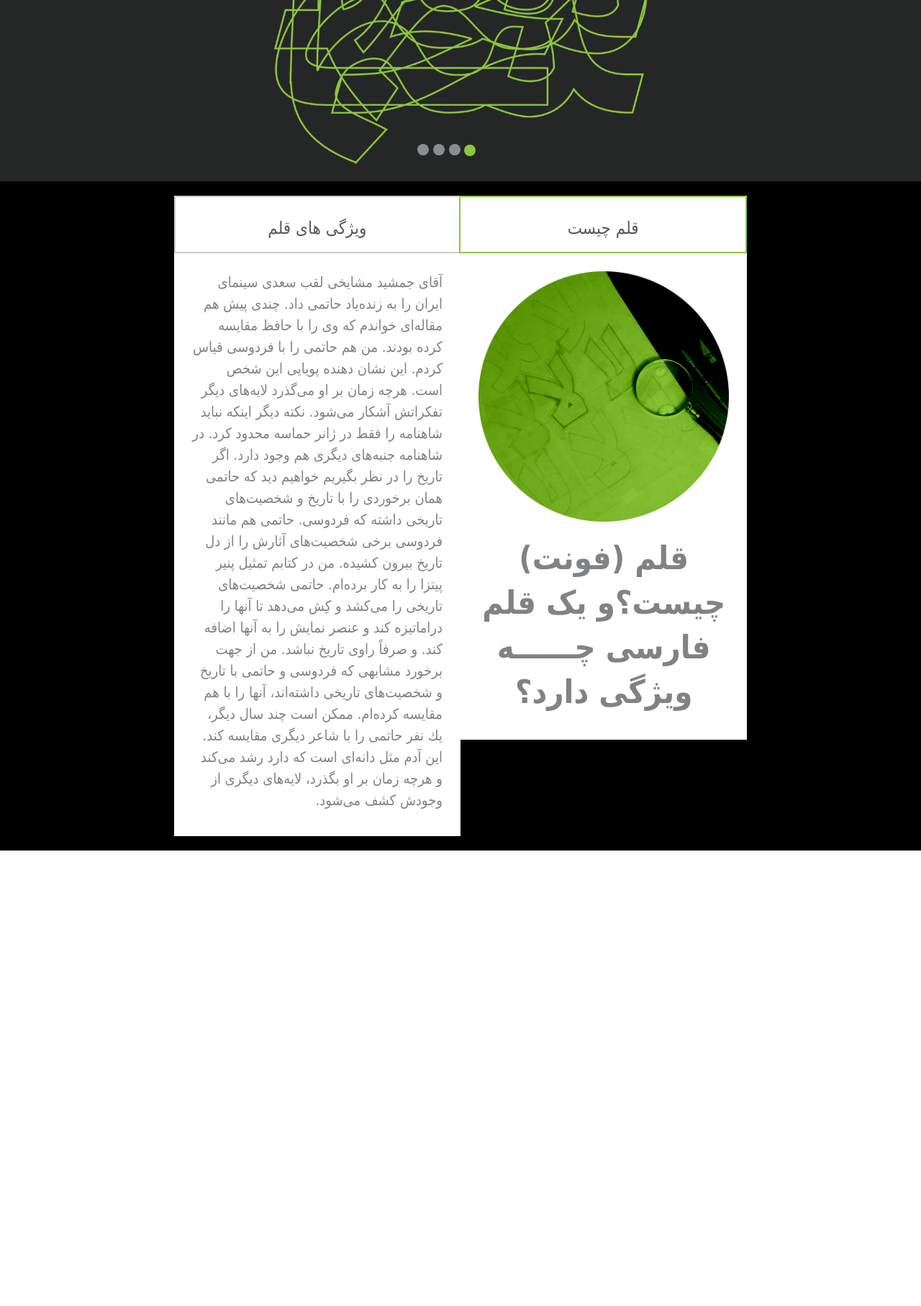
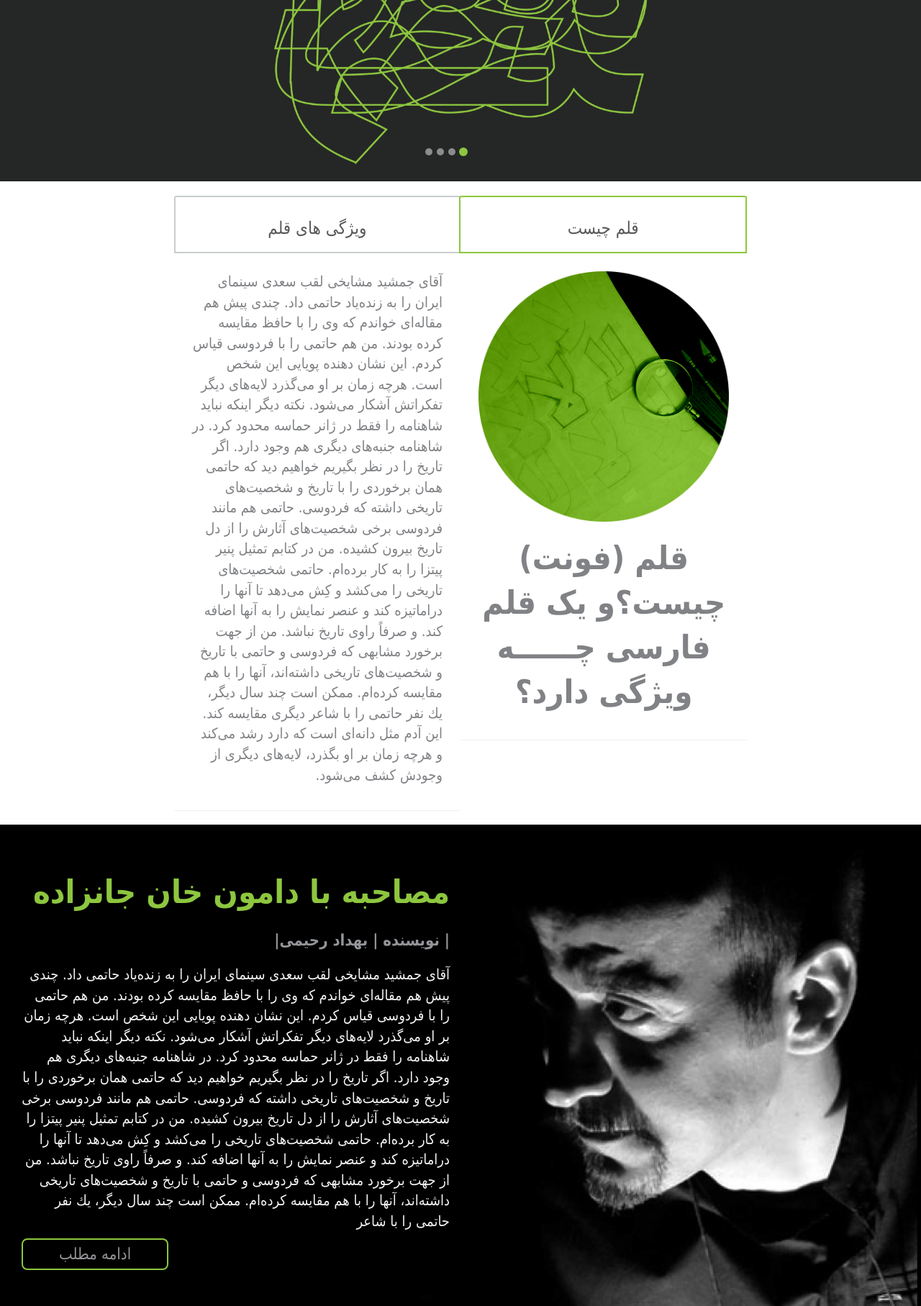
Before and after one commit to hamidfzm/pfont, a Flask app: page / in a window 1280 px wide. Shown: the part 304-2119 px from the top of the page at 72% size. Before the commit the page ends 1486 px from the top, so only its background shows below. Run offline with Flask 2, Linux system fonts and the light colour scheme; some libraries are stand-ins or nearby versions; some web fonts are replaced.

Commit message:
adding interview section

```diff
--- a/statics/css/style.css
+++ b/statics/css/style.css
@@ -14,35 +14,53 @@ body {
 }
 
 .carousel-indicators li {
-    width: 16px;
-    height: 16px;
-    margin: 1px;
+    /*width: 16px;*/
+    /*height: 16px;*/
+    /*margin: 1px;*/
     background-color: #8a8c8f;
     border-radius: 16px;
     border: 0;
 }
 
 .carousel-indicators .active {
-    width: 16px;
-    height: 16px;
+    /*width: 16px;*/
+    /*height: 16px;*/
     background-color: #8dc63f;
+}
+
+/* center bootstrap carousel img */
+.carousel-inner > .item > img {
+    margin: 0 auto;
 }
 
 @media (max-width: 767px) {
     .carousel-indicators li {
-        width: 12px;
-        height: 12px;
-        margin: 1px;
+        /*width: 12px;*/
+        /*height: 12px;*/
+        /*margin: 1px;*/
         background-color: #8a8c8f;
         border-radius: 12px;
         border: 0;
     }
 
     .carousel-indicators .active {
-        width: 10px;
-        height: 12px;
+        /*width: 10px;*/
+        /*height: 12px;*/
         background-color: #8dc63f;
     }
+}
+
+@media (min-width: 768px) {
+    .damon {
+        background-color: red;
+    }
+}
+
+.damon {
+    background-color: #000000;
+    background-size: contain;
+    background-repeat: no-repeat;
+    background-position: bottom right;
 }
 
 .panel {
@@ -75,7 +93,7 @@ body {
 }
 
 .panel-heading.active {
-    z-index: 9999;
+    z-index: 2;
     position: relative;
     border: 2px solid #8dc63f;
 }
@@ -88,15 +106,49 @@ body {
     margin-right: -2px;
 }
 
-.panel-body p, h1 {
+#summery p, h1 {
     color: #808285;
     font-size: 20px;
     font-weight: 400;
-    line-height: 30px;
 }
 
-.panel-body h1 {
+#summery h1 {
     font-size: 45px;
     font-weight: 600;
     line-height: 62px;
 }
+
+#interview h1 {
+    color: #8dc63f;
+    font-size: 45px; /* Approximation due to font substitution */
+    font-weight: 600;
+    line-height: 47px; /* Approximation due to font substitution */
+}
+
+#interview h3 {
+    color: #939598;
+    font-size: 22px; /* Approximation due to font substitution */
+    font-weight: 600;
+    line-height: 47px; /* Approximation due to font substitution */
+}
+
+.damon p {
+    color: #f2f2f3;
+    font-size: 20px;
+    font-weight: 400;
+}
+
+.btn-line {
+    color: #939598;
+    font-size: 22px;
+    font-weight: 400;
+    line-height: 30px;
+    padding: 5px 50px 5px 50px;
+    border: 2px solid #8dc63f;
+    border-radius: 8px;
+    background-color: transparent;
+}
+
+.btn-line:hover, .btn-line:focus{
+    background-color: #8dc63f;
+}
--- a/templates/base.html
+++ b/templates/base.html
@@ -24,7 +24,7 @@
     <!-- Include all compiled plugins (below), or include individual files as needed -->
 
 </head>
-<body style="background-color: #000000;">
+<body>
 <section id="navbar">
     <nav class="navbar navbar-fixed-top" role="navigation">
         <div class="container" style="height: 100px">
--- a/templates/index.html
+++ b/templates/index.html
@@ -56,6 +56,7 @@
                         <div class="tab-content">
                             <div class="tab-pane fade in active text-center home" id="home">
                                 <img src="{{ url_for('static', filename='image/why.png') }}">
+
                                 <h1>قلم (فونت) چیست؟و یک قلم فارسی چــــــه ویژگی دارد؟</h1>
                             </div>
                             <div class="tab-pane fade svn" id="svn">svnfddf</div>
@@ -74,7 +75,9 @@
                     <div class="panel-body">
                         <div class="tab-content">
                             <div class="tab-pane fade in active home" id="home">
-                                <p>آقای جمشید مشایخی لقب سعدی سینمای ایران را به زنده‌یاد حاتمی داد. چندی پیش هم مقاله‌ای خواندم كه وی را با حافظ مقایسه كرده بودند. من هم حاتمی را با فردوسی‌ قیاس كردم. این نشان دهنده پویایی این شخص است. هرچه زمان بر او می‌گذرد لایه‌های دیگر تفكراتش آشكار می‌شود. نكته دیگر اینكه نباید شاهنامه را فقط در ژانر حماسه محدود كرد. در شاهنامه جنبه‌‌های دیگری هم وجود دارد. اگر تاریخ را در نظر بگیریم خواهیم دید كه حاتمی همان برخوردی را با تاریخ و شخصیت‌های تاریخی داشته كه فردوسی. حاتمی هم مانند فردوسی برخی شخصیت‌های آثارش را از دل تاریخ بیرون كشیده. من در كتابم ‌تمثیل پنیر پیتزا را به كار برده‌ام. حاتمی شخصیت‌های تاریخی را می‌كشد و كِش می‌دهد تا آنها را دراماتیزه كند و عنصر نمایش را به آنها اضافه كند. و صرفاً راوی تاریخ نباشد. من از جهت برخورد مشابهی كه فردوسی و حاتمی با تاریخ و شخصیت‌های تاریخی داشته‌اند، آنها را با هم مقایسه كرده‌ام. ممكن است چند سال دیگر، یك نفر حاتمی را با شاعر دیگری مقایسه كند. این آدم مثل دانه‌ای است كه دارد رشد می‌كند و هرچه زمان بر او بگذرد، لایه‌های دیگری از وجودش كشف می‌شود.</p>
+                                <p>آقای جمشید مشایخی لقب سعدی سینمای ایران را به زنده‌یاد حاتمی داد. چندی پیش هم مقاله‌ای خواندم كه وی را با حافظ مقایسه كرده بودند. من هم حاتمی را با فردوسی‌ قیاس كردم. این نشان دهنده پویایی این شخص است. هرچه زمان بر او می‌گذرد لایه‌های دیگر تفكراتش آشكار می‌شود. نكته دیگر اینكه نباید شاهنامه را فقط در ژانر حماسه محدود كرد. در شاهنامه جنبه‌‌های دیگری هم وجود دارد. اگر تاریخ را در نظر بگیریم خواهیم دید كه حاتمی همان برخوردی را با تاریخ و شخصیت‌های تاریخی داشته كه
+                                    فردوسی. حاتمی هم مانند فردوسی برخی شخصیت‌های آثارش را از دل تاریخ بیرون كشیده. من در كتابم ‌تمثیل پنیر پیتزا را به كار برده‌ام. حاتمی شخصیت‌های تاریخی را می‌كشد و كِش می‌دهد تا آنها را دراماتیزه كند و عنصر نمایش را به آنها اضافه كند. و صرفاً راوی تاریخ نباشد. من از جهت برخورد مشابهی كه فردوسی و حاتمی با تاریخ و شخصیت‌های تاریخی داشته‌اند، آنها را با هم مقایسه كرده‌ام. ممكن است چند سال دیگر، یك نفر حاتمی را با شاعر دیگری مقایسه كند. این آدم مثل دانه‌ای است كه
+                                    دارد رشد می‌كند و هرچه زمان بر او بگذرد، لایه‌های دیگری از وجودش كشف می‌شود.</p>
                             </div>
                             <div class="tab-pane fade svn" id="svn">svn</div>
                         </div>
@@ -83,4 +86,15 @@
             </div>
         </div>
     </section>
+
+    <section id="interview">
+        <div class="col-lg-12 col-md-12 col-sm-12 damon" style="background-image: url('{{ url_for('static', filename='image/damon.jpg') }}');">
+            <div class="col-lg-6 col-md-6 col-sm-12" style="padding-top: 50px; padding-bottom: 50px">
+                <h1>مصاحبه با دامون خان جانزاده</h1>
+                <h3>| نویسنده | بهداد رحیمی|</h3>
+                <p>آقای جمشید مشایخی لقب سعدی سینمای ایران را به زنده‌یاد حاتمی داد. چندی پیش هم مقاله‌ای خواندم كه وی را با حافظ مقایسه كرده بودند. من هم حاتمی را با فردوسی‌ قیاس كردم. این نشان دهنده پویایی این شخص است. هرچه زمان بر او می‌گذرد لایه‌های دیگر تفكراتش آشكار می‌شود. نكته دیگر اینكه نباید شاهنامه را فقط در ژانر حماسه محدود كرد. در شاهنامه جنبه‌‌های دیگری هم وجود دارد. اگر تاریخ را در نظر بگیریم خواهیم دید كه حاتمی همان برخوردی را با تاریخ و شخصیت‌های تاریخی داشته كه فردوسی. حاتمی هم مانند فردوسی برخی شخصیت‌های آثارش را از دل تاریخ بیرون كشیده. من در كتابم ‌تمثیل پنیر پیتزا را به كار برده‌ام. حاتمی شخصیت‌های تاریخی را می‌كشد و كِش می‌دهد تا آنها را دراماتیزه كند و عنصر نمایش را به آنها اضافه كند. و صرفاً راوی تاریخ نباشد. من از جهت برخورد مشابهی كه فردوسی و حاتمی با تاریخ و شخصیت‌های تاریخی داشته‌اند، آنها را با هم مقایسه كرده‌ام. ممكن است چند سال دیگر، یك نفر حاتمی را با شاعر </p>
+                <a href="#" class="btn btn-line pull-left">ادامه مطلب</a>
+            </div>
+        </div>
+    </section>
 {% endblock %}
```
Also changed, not shown: statics/image/damon.jpg (added).
